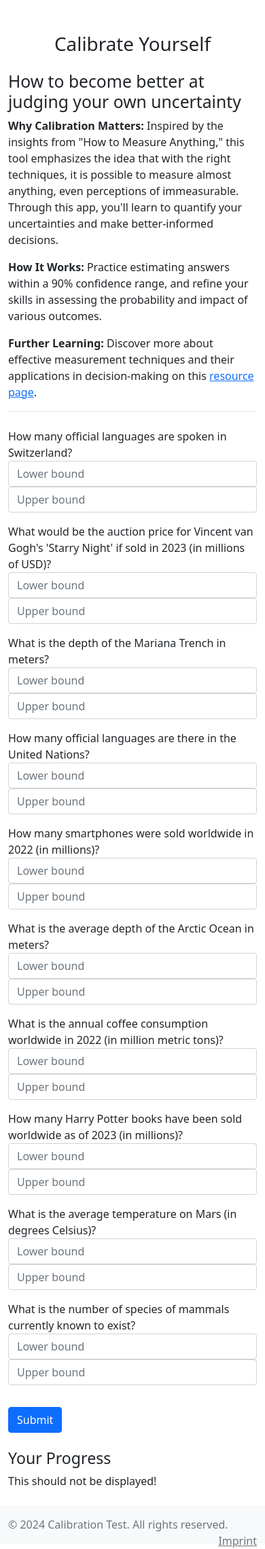
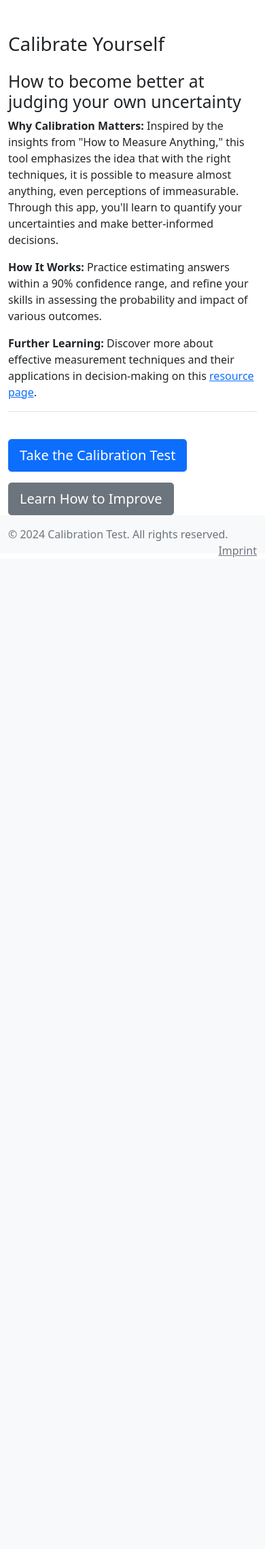
Before and after one commit to mmgutsche/calibration_website, a FastAPI app: page / in a window 390 px wide. Shown: the part 56-2335 px from the top of the page at 68% size. After the commit the page ends 876 px from the top, so only its background shows below. Run offline with FastAPI, Linux system fonts and the light colour scheme; some libraries are stand-ins or nearby versions.

Commit message:
Got cards as results working; split html into fine grained sites

```diff
--- a/calibration_website/main.py
+++ b/calibration_website/main.py
@@ -1,6 +1,6 @@
 from fastapi import FastAPI, Request, Depends, HTTPException, status
 from fastapi.responses import JSONResponse, RedirectResponse, FileResponse
-from fastapi.security import OAuth2PasswordBearer, OAuth2PasswordRequestForm
+from fastapi.security import OAuth2PasswordRequestForm
 from starlette.middleware.sessions import SessionMiddleware
 from calibration_website.auth import (
     get_password_hash,
@@ -20,7 +20,7 @@ import logging
 from dotenv import load_dotenv
 from fastapi.templating import Jinja2Templates
 from fastapi.staticfiles import StaticFiles
-
+from scipy.stats import binom
 
 load_dotenv()
 
@@ -156,6 +156,22 @@ def get_questions():
     return JSONResponse(content=random_questions)
 
 
+@app.get("/questionnaire")
+async def questionnaire(request: Request, user=Depends(get_user)):
+    return templates.TemplateResponse(
+        "questionnaire.html",
+        {"request": request, "user_is_authenticated": user["user_is_authenticated"]},
+    )
+
+
+@app.get("/how-to-improve")
+async def how_to_improve(request: Request, user=Depends(get_user)):
+    return templates.TemplateResponse(
+        "how-to-improve.html",
+        {"request": request, "user_is_authenticated": user["user_is_authenticated"]},
+    )
+
+
 @app.post("/submit")
 async def submit(request: Request):
     data = await request.json()
@@ -168,8 +184,14 @@ async def submit(request: Request):
     answers = data.get("answers")
 
     score, detailed_results = calculate_score(selected_questions, answers)
-
-    return JSONResponse(content={"score": score, "detailed_results": detailed_results})
+    prob_correct_by_chance = binom.sf(score, len(selected_questions), 0.9)
+    response_data = {
+        "score": score,
+        "prob_correct_by_chance": prob_correct_by_chance,
+        "detailed_results": detailed_results,
+    }
+    print(response_data)
+    return JSONResponse(content=response_data)
 
 
 def validate_input_data(data):
@@ -222,7 +244,14 @@ def calculate_score(selected_questions, answers):
         if correct:
             correct_count += 1
     score = round((correct_count / len(selected_questions)) * 100)
-    return score, detailed_results
+    prob_correct_by_chance = binom.sf(score, len(selected_questions), 0.9)
+    return JSONResponse(
+        content={
+            "score": score,
+            "detailed_results": detailed_results,
+            "prob_correct_by_chance": prob_correct_by_chance,
+        }
+    )
 
 
 if __name__ == "__main__":
--- a/static/css/style.css
+++ b/static/css/style.css
@@ -1,25 +1,25 @@
-/* static/css/style.css */
-
-body {
-    font-family: Arial, sans-serif;
+.card {
+    margin-top: 20px;
+    padding: 20px;
 }
 
-h1 {
-    text-align: center;
-    margin-top: 20px;
+/* Optional: Add more specific styling if needed */
+.bg-success {
+    background-color: #28a745;
+    /* Bootstrap default, redefined for consistency or custom shade */
 }
 
-.container {
-    max-width: 600px;
-    margin: auto;
+.bg-danger {
+    background-color: #dc3545;
+    /* Bootstrap default, redefined for consistency or custom shade */
 }
 
-.input-group {
-    margin-top: 10px;
+.card-title {
+    font-size: 1.2rem;
+    /* Larger title font */
 }
 
-#result {
-    text-align: center;
-    font-size: 1.2em;
-    font-weight: bold;
+.card-text {
+    font-size: 1rem;
+    /* Readable text size */
 }
--- a/static/js/questionnaire.js
+++ b/static/js/questionnaire.js
@@ -1,9 +1,17 @@
 document.addEventListener('DOMContentLoaded', () => {
+    console.log("questionnaire.js loaded"); // Debugging statement
+
     let selectedQuestions = [];
 
     fetch('/questions')
-        .then(response => response.json())
+        .then(response => {
+            if (!response.ok) {
+                throw new Error(`Network response was not ok: ${response.statusText}`);
+            }
+            return response.json();
+        })
         .then(questions => {
+            console.log("Questions fetched:", questions); // Debugging statement
             selectedQuestions = questions;
             const container = document.getElementById('questionsContainer');
             questions.forEach((q, index) => {
@@ -13,10 +21,10 @@ document.addEventListener('DOMContentLoaded', () => {
                             <label>${q.question}</label>
                         </div>
                         <div class="col-md-2">
-                            <input type="text" name="lower_${index}" class="form-control number-input" placeholder="Lower bound">
+                            <input type="number" name="lower_${index}" class="form-control number-input" placeholder="Lower bound">
                         </div>
                         <div class="col-md-2">
-                            <input type="text" name="upper_${index}" class="form-control number-input" placeholder="Upper bound">
+                            <input type="number" name="upper_${index}" class="form-control number-input" placeholder="Upper bound">
                         </div>
                         <div class="col-md-4 correct-answer d-none">
                             <span class="text-success">Correct answer: ${q.answer}</span>
@@ -35,6 +43,7 @@ document.addEventListener('DOMContentLoaded', () => {
             });
         })
         .catch(error => {
+            console.error(`Error fetching questions: ${error.message}`); // Debugging statement
             displayError(`Error fetching questions: ${error.message}`);
         });
 
@@ -51,8 +60,13 @@ document.addEventListener('DOMContentLoaded', () => {
                 allFieldsFilled = false;
                 break;
             }
-            // Remove thousands separators before sending to the server
-            answers[key] = value.replace(/,/g, '');
+            // Ensure all values are numbers
+            let numberValue = parseFloat(value.replace(/,/g, ''));
+            if (isNaN(numberValue)) {
+                displayError(`Invalid number: ${value}`);
+                return;
+            }
+            answers[key] = numberValue;
         }
 
         if (!allFieldsFilled) {
@@ -62,6 +76,7 @@ document.addEventListener('DOMContentLoaded', () => {
             hideError();
 
             // Submit the form data
+            console.log('Submitting answers:', answers); // Debugging statement
             fetch('/submit', {
                 method: 'POST',
                 body: JSON.stringify({ questions: selectedQuestions, answers: answers }),
@@ -69,32 +84,53 @@ document.addEventListener('DOMContentLoaded', () => {
                     'Content-Type': 'application/json'
                 }
             })
-                .then(response => response.json())
+                .then(response => {
+                    console.log('Received response:', response); // Debugging statement
+                    return response.json();
+                })
                 .then(result => {
+                    console.log('Processed result:', result); // Debugging statement
                     if (result.error) {
                         displayError(result.error);
                     } else {
-                        document.getElementById('result').innerText = `Your calibration score is: ${result.score}%`;
-
-                        // Show correct answers
-                        result.detailed_results.forEach((item, index) => {
-                            const questionRow = document.querySelector(`.question-row[data-index="${index}"]`);
-                            const correctAnswerDiv = questionRow.querySelector('.correct-answer');
-                            correctAnswerDiv.classList.remove('d-none');
-                            if (!item.correct) {
-                                correctAnswerDiv.classList.add('text-danger');
-                                correctAnswerDiv.querySelector('span').classList.remove('text-success');
-                            }
-                        });
+                        console.log('Displaying result:', result); // Debugging statement
+                        // Display results on the same page
+                        displayResults(result);
                     }
                 })
                 .catch(error => {
+                    console.error(`Error submitting answers: ${error.message}`, error); // Debugging statement
                     displayError(`Error submitting answers: ${error.message}`);
                 });
         }
     });
 
+    function displayResults(result) {
+        const formContainer = document.getElementById('calibrationForm'); // Place this in the global scope or within each function that needs it
+        const resultContainer = document.getElementById('result');
+        resultContainer.innerHTML = ''; // Clear previous results
+        result.detailed_results.forEach((item) => {
+            const cardClass = item.correct ? 'bg-success text-white' : 'bg-danger text-white';
+            const cardHtml = `
+            <div class="col-lg-4 col-md-6 col-12 mb-3"> <!-- Different sizes for different screens -->
+                <div class="card ${cardClass}">
+                    <div class="card-body">
+                        <h5 class="card-title">${item.question}</h5>
+                        <p class="card-text">Your Guess Range: ${item.lower_bound} to ${item.upper_bound}</p>
+                        <p class="card-text">Correct Answer: ${item.correct_answer}</p>
+                    </div>
+                </div>
+            </div>
+            `;
+            resultContainer.innerHTML += cardHtml;
+        });
+
+        resultContainer.classList.remove('d-none');
+        formContainer.classList.add('d-none'); // Hide the form
+    }
+
     function displayError(message) {
+        console.error(message); // Debugging statement
         const errorBanner = document.getElementById('errorBanner');
         errorBanner.innerText = message;
         errorBanner.classList.remove('d-none');
@@ -108,6 +144,7 @@ document.addEventListener('DOMContentLoaded', () => {
     }
 
     function displayMessage(message) {
+        console.log(message); // Debugging statement
         const messageDiv = document.getElementById('message');
         messageDiv.innerText = message;
         messageDiv.classList.remove('d-none');
--- a/templates/base.html
+++ b/templates/base.html
@@ -129,8 +129,7 @@
     <!-- Local JavaScript files, loaded with 'defer' to ensure they load after the HTML document is parsed -->
     <script defer src="/static/js/cookieConsent.js"></script> <!-- Verify this path is correct -->
     <script defer src="/static/js/auth.js"></script> <!-- Verify this path is correct -->
-    <script defer src="/static/js/questionnaire.js"></script> <!-- Verify this path is correct -->
-
+        {% block scripts %}{% endblock %}
 </body>
 
 </html>
--- a/templates/index.html
+++ b/templates/index.html
@@ -18,25 +18,6 @@
             href="https://www.lesswrong.com/posts/ybYBCK9D7MZCcdArB/how-to-measure-anything">resource page</a>.
     </p>
 </div>
-
-<div id="errorBanner" class="alert alert-danger d-none" role="alert"></div>
-
-
-<div id="message" class="mt-3"></div>
-
-<form id="calibrationForm" class="mt-4" method="post" action="/submit">
-    <div id="questionsContainer">
-
-    </div>
-    <button type="submit" class="btn btn-primary mt-3">Submit</button>
-</form>
-<div id="result" class="mt-3"></div>
-<div id="progress" class="mt-4 mb-4">
-    <!-- Display progress if cookies are accepted -->
-    <h3>Your Progress</h3>
-    <div id="progressContent"> This should not be displayed!
-    </div>
-    <button id="deleteCookiesBtn" class="btn btn-danger d-none" onclick="deleteCookies()">Delete Progress</button>
-</div>
-
+<a class="btn btn-primary btn-lg mt-3" href="/questionnaire" role="button">Take the Calibration Test</a>
+<a class="btn btn-secondary btn-lg mt-3" href="/how-to-get-better" role="button">Learn How to Improve</a>
 {% endblock %}
```
Also changed, not shown: templates/how-to-improve.html (added, +20 -0 lines), templates/profile.html (added, +14 -0 lines), templates/questionnaire.html (added, +22 -0 lines).
